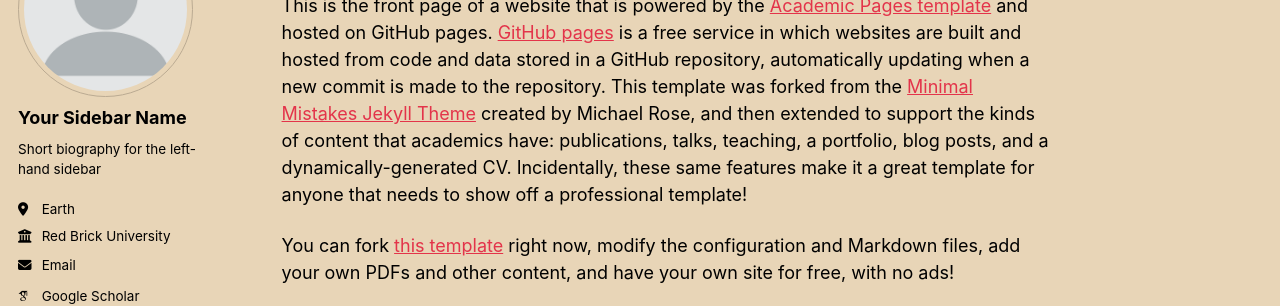
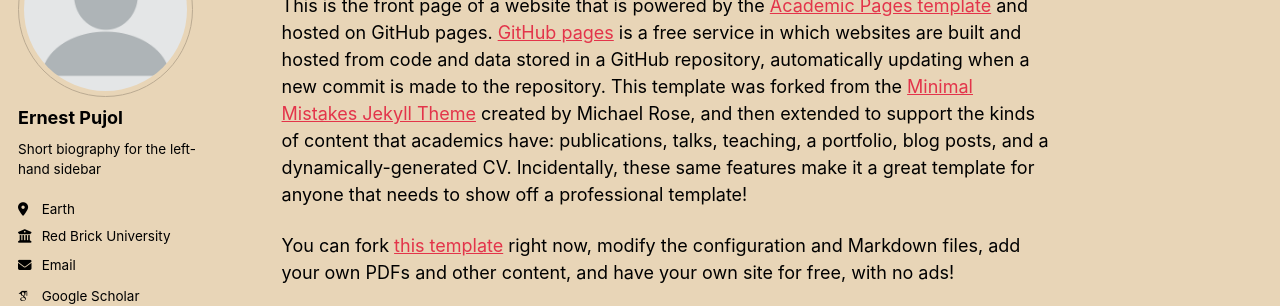
Before and after one commit to epujol90/epujol90.github.io, a Jekyll site: the page built from _pages/about.md, in a window 1280 px wide. Shown: the part 179-485 px from the top of the page. Built offline with Jekyll 4.4.1, drawn with Linux system fonts in a browser that asks for light colours; some web fonts are replaced; a script bundle is joined from its source files by our own code; library files that are not in the unit come from our copies.

Commit message:
Update _config.yml

```diff
--- a/_config.yml
+++ b/_config.yml
@@ -24,7 +24,7 @@ repository               : "academicpages/academicpages.github.io"
 author:
   # Biographic information
   avatar           : "profile.png"
-  name             : "Your Sidebar Name"
+  name             : "Ernest Pujol"
   pronouns         : # example: "she/her"
   bio              : "Short biography for the left-hand sidebar"
   location         : "Earth"
```
